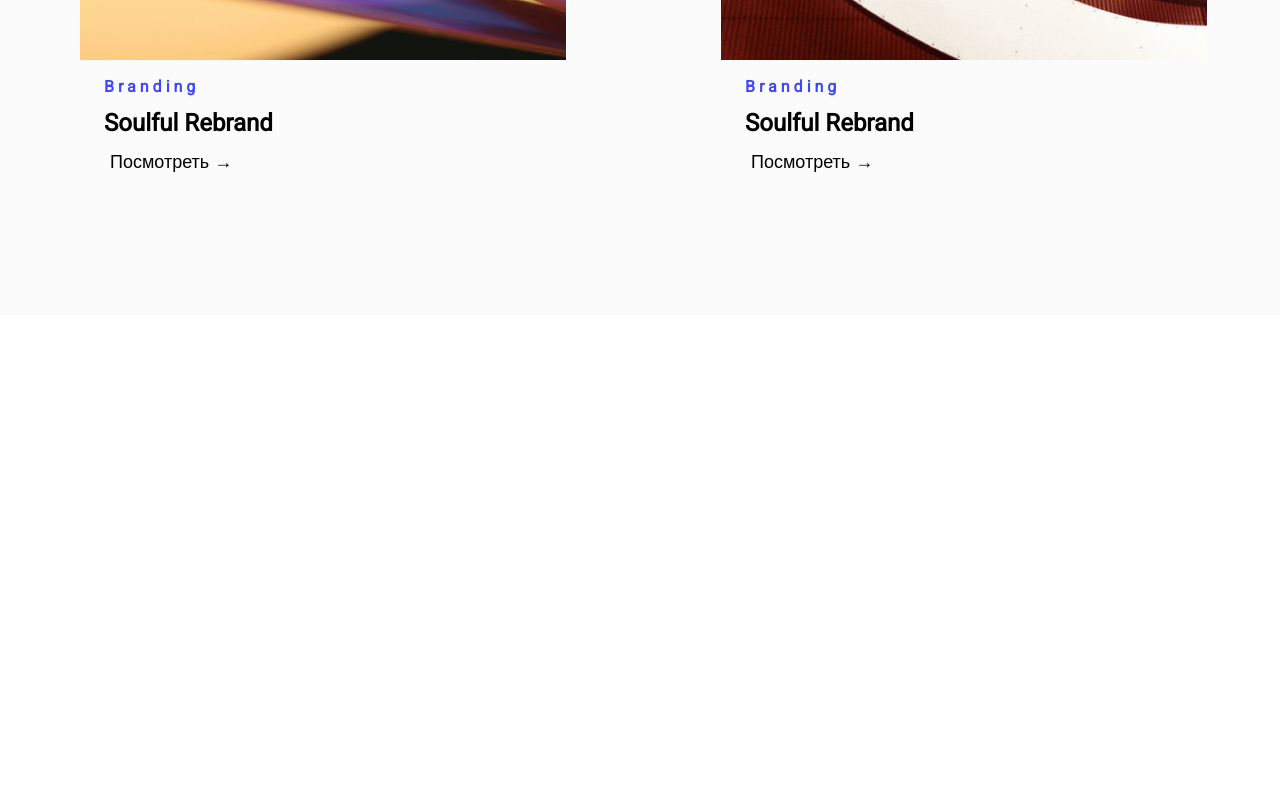
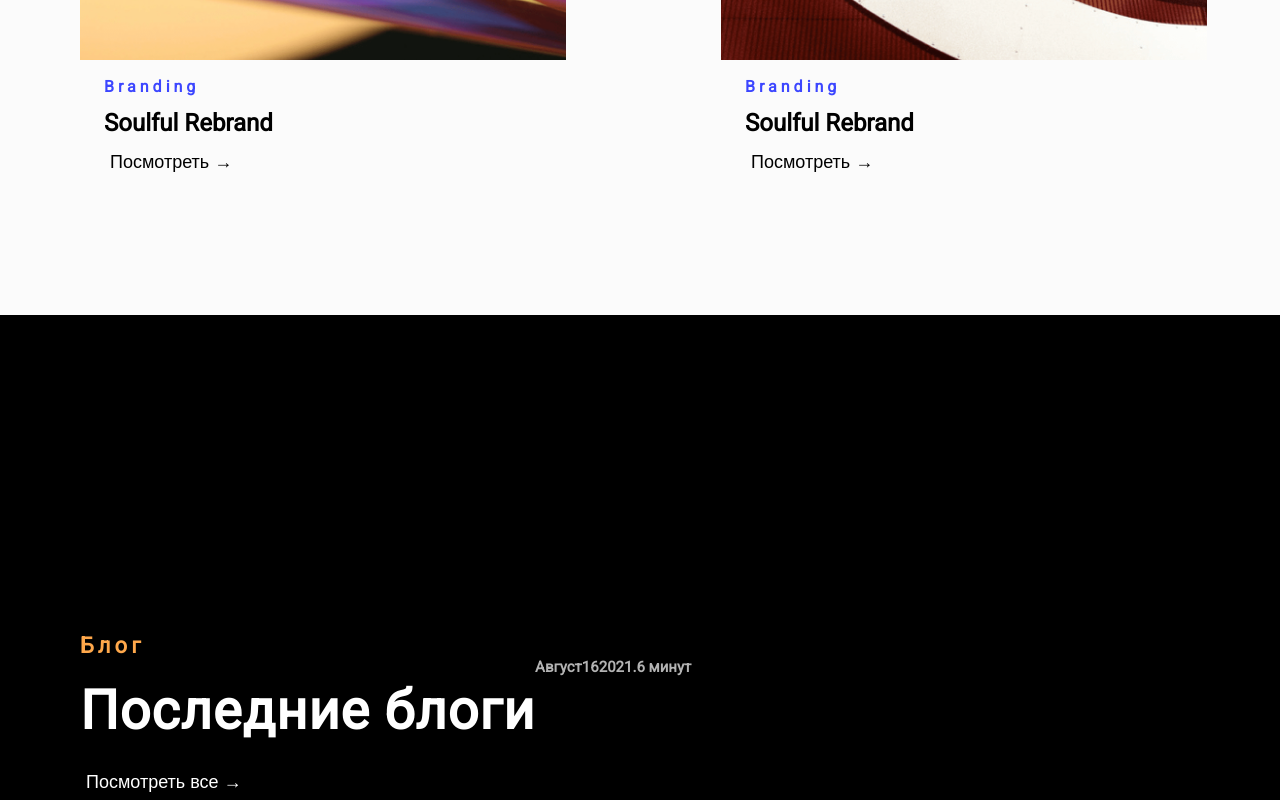
Before and after one commit to Roman4egs1994/ReactMassage, a React (Create React App) app: page / in a window 1280 px wide. Shown: the part 2701-3501 px from the top of the page. Before the commit the page ends 3016 px from the top, so only its background shows below. Built offline with nearby package versions, Linux system fonts and the light colour scheme.

Commit message:
added blogs

```diff
--- a/src/App.css
+++ b/src/App.css
@@ -408,6 +408,7 @@ body , html, h1, h2, h3, h4, h5, h6 , p, ul {
 }
 
 .castom_nav__prev {
+    cursor: pointer;
     font-size: 30px;
     width: 40px;
     height: 43px;
@@ -418,6 +419,7 @@ body , html, h1, h2, h3, h4, h5, h6 , p, ul {
 }
 
 .castom_nav__next {
+    cursor: pointer;
     font-size: 30px;
     width: 40px;
     height: 43px;
@@ -425,3 +427,57 @@ body , html, h1, h2, h3, h4, h5, h6 , p, ul {
     padding: 0px 13px;
     background-color: #fbfbfb;
 }
+
+.blog {
+    background-color:#000000;
+    padding: 20em 2em 0.5em 5em;
+}
+
+.blog_name_discr {
+    font-size: 22px;
+    font-weight: 700;
+    line-height: 22px;
+    letter-spacing: 4px;
+    text-align: left;
+    color: #FFA84B;
+}
+
+.blog_bottom {
+    padding: 1.5em 0em 0em 0em;
+}
+
+.blog_later_discr {
+    font-family: Roboto;
+    font-size: 54px;
+    font-weight: 700;
+    line-height: 59px;
+    letter-spacing: 1px;
+    text-align: left;
+    color: #FFFFFF;
+}
+
+.button_blog {
+    padding: 2em 0em 0em 0em;
+}
+
+.btn_blog {
+    border:none;
+    font-size: 18px;
+    line-height: 18px;
+    background-color:#000000;
+    cursor: pointer;
+    color: #FFFFFF;
+}
+
+.blog_post {
+    display: flex;
+}
+
+.Clock span {
+    padding: 2em 0em 0em 0em;
+    font-style: normal;
+    font-weight: 700;
+    font-size: 15px;
+    line-height: 16px;
+    color: rgba(255, 255, 255, 0.7);
+}
--- a/src/App.js
+++ b/src/App.js
@@ -263,6 +263,30 @@ function App() {
             </div>
         </div>
 
+        <div className='blog'>
+            <div className='blog_name'>
+                <p className='blog_name_discr'>Блог</p>
+            </div>
+            <div className='blog_post'>
+                <div className='blog_bottom'>
+                   <div className='blog_later'>
+                        <p className='blog_later_discr'>Последние блоги</p>
+                   </div>
+                    <div className='button_blog'>
+                        <button className='btn_blog'>Посмотреть все &#8594;</button>
+                    </div>
+                </div>
+                    <div className='blog_massаge'>
+                        <div className='Clock'>
+                            <span className='month'>Август</span>
+                            <span className='number'>16</span>
+                            <span className='year'>2021</span>
+                            <span className='dot'>.</span>
+                            <span className='time'>6 минут</span>
+                        </div>
+                    </div>
+            </div>
+        </div>
   </div>
   );
 }
```
